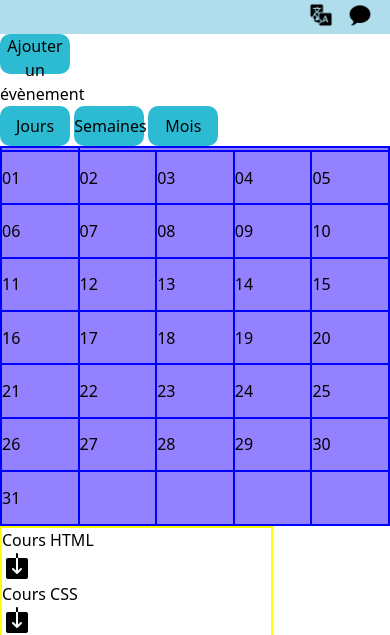
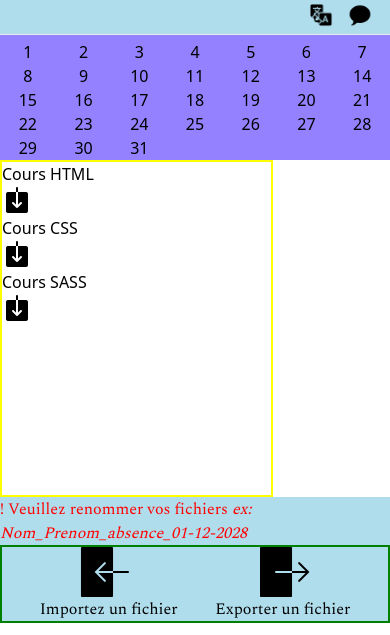
Before and after one commit to SoleneVandercruyssen/Projet2, a PHP site: page /plateforme.html in a window 390 px wide. Shown: the part 71-706 px from the top of the page. Run offline with PHP 8.4, Linux system fonts and the light colour scheme; style sheets or scripts are compiled from the project's sources.

Commit message:
docs: calendar date

```diff
--- /dev/null
+++ b/JS/date.js
@@ -0,0 +1,6 @@
+"use strict";
+
+const isWeekend = day => {
+  //
+  return true;
+}
--- a/JS/plateforme.js
+++ b/JS/plateforme.js
@@ -1 +1,16 @@
 "use strict";
+
+
+const calendar = document.querySelector("#app-calendar");
+
+const isWeekend = day => {
+  return true;
+}
+
+for (let day = 1; day <= 31; day++){
+
+  // ! bien mettre "+=" SINON À chaque itération, on remplaces tout le contenu précédent par le nouveau jour. Et À la fin de la boucle, seul le dernier jour (30) reste affiché.
+
+  const weekend = isWeekend(day);
+    calendar.innerHTML += `<div class ="day weekend"> ${day} </div>`;
+}
--- a/plateforme.css
+++ b/plateforme.css
@@ -121,8 +121,9 @@ nav a:hover{
 
 /* ! Main */
 
-.calendar{
-    padding: 10px 10px;
+/* .calendar{
+
+
 
     .case{
         border: 2px solid green;
@@ -130,7 +131,41 @@ nav a:hover{
         height: 200px;
         background-color: #2DBBD4;
     }
+} */
+
+
+#app-calendar{  padding-top: 5px;
+    border-top: 1px solid rgb(233, 233, 233);
+    text-align: center;
+    cursor: pointer;
+    transition: background-color 200ms color 200ms;
+    display: grid;
+    /* 7 colonnes */
+    grid-template-columns: repeat(7, 1fr);
+    /* 5 lignes */
+    grid-template-rows: repeat(5, 1fr);
+    background-color: #9381FF;
+    height: 100%;
 }
+
+
+.name{
+    padding-bottom: 5px;
+}
+
+/* .days{
+
+}
+
+.weekends{
+ color : #2DBBD4;
+} */
+
+.selected{
+    background-color: #F5CB5C;
+    color: white;
+}
+
 
 button{
     width: 70px;
--- a/plateforme.html
+++ b/plateforme.html
@@ -6,13 +6,13 @@
     <script src="./JS/plateforme.js" defer></script>
     <link rel="stylesheet" href="./plateforme.css">
     <title>Notre Plateforme en ligne</title>
-     <style>
+     <!-- <style>
         table, td, th
         {
             border: 2px solid blue;
             border-collapse: collapse;
         }
-    </style>
+    </style> -->
 </head>
 <body>
     <!-- Création d'un compte pour les cours à distanciel : proposer une plateforme e-learning pour que des personnes étrangères puissent suivre des cours dans leur langues.
@@ -67,9 +67,39 @@
 
 <!-- ! Section  calendrier -->
 <section id="calendar">
+    <div id="app-calendar"></div>
 
 
-<div id="button">
+
+
+
+
+
+
+
+
+
+
+
+
+
+
+
+
+
+
+
+
+
+
+
+
+
+
+
+
+
+<!-- <div id="button">
     <button type="button">Ajouter un évènement</button>
     </div>
 <table style="background-color: #9381FF;" id="chiffres">
@@ -79,9 +109,9 @@
     <button type="button">Jours</button>
     <button type="button">Semaines</button>
     <button type="button">Mois</button>
-    </div>
+    </div> -->
 
-<th>
+<!-- <th>
 
 
     </th>
@@ -144,7 +174,7 @@
 
     </thead>
 
-</table>
+</table> -->
 
 </section>
 
```
